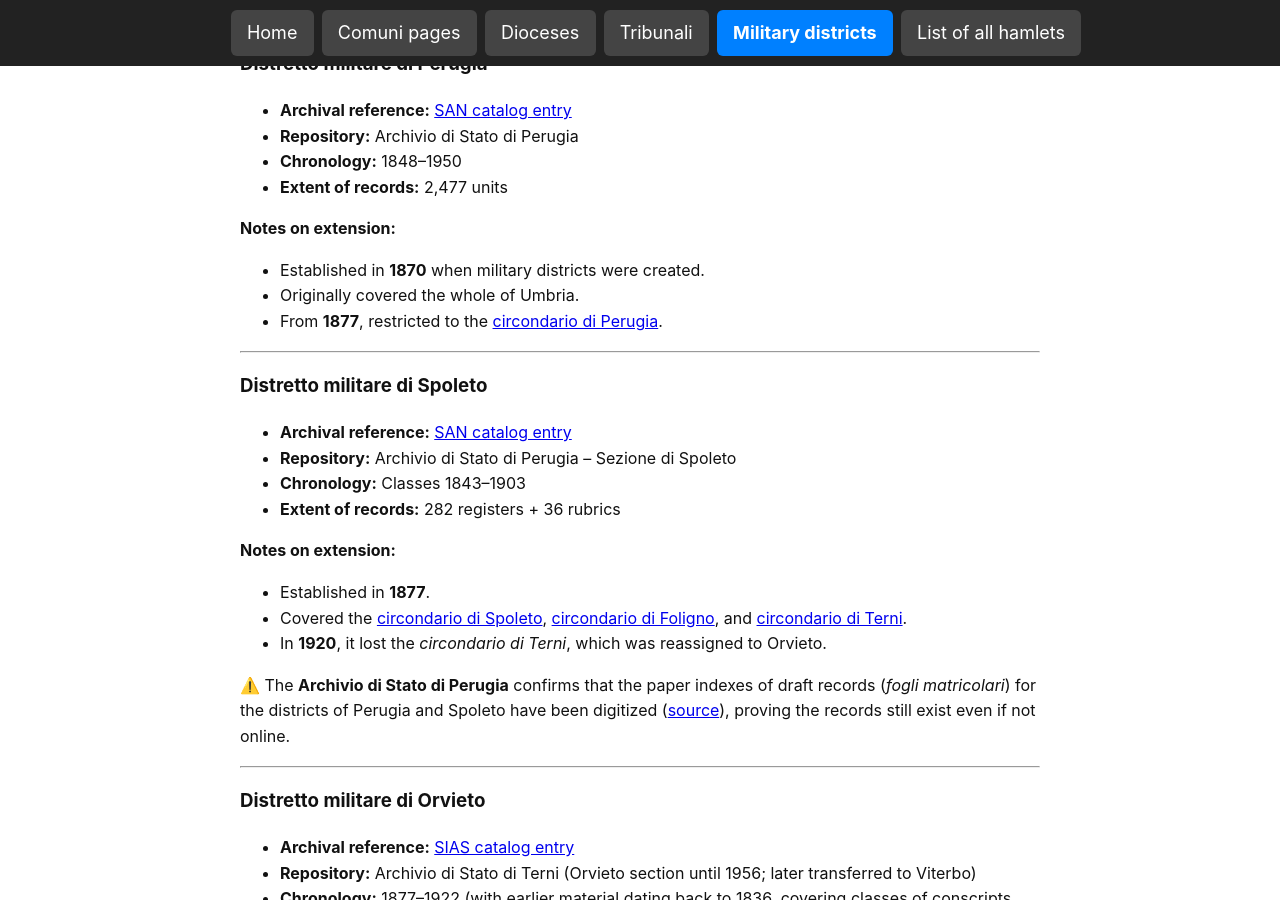
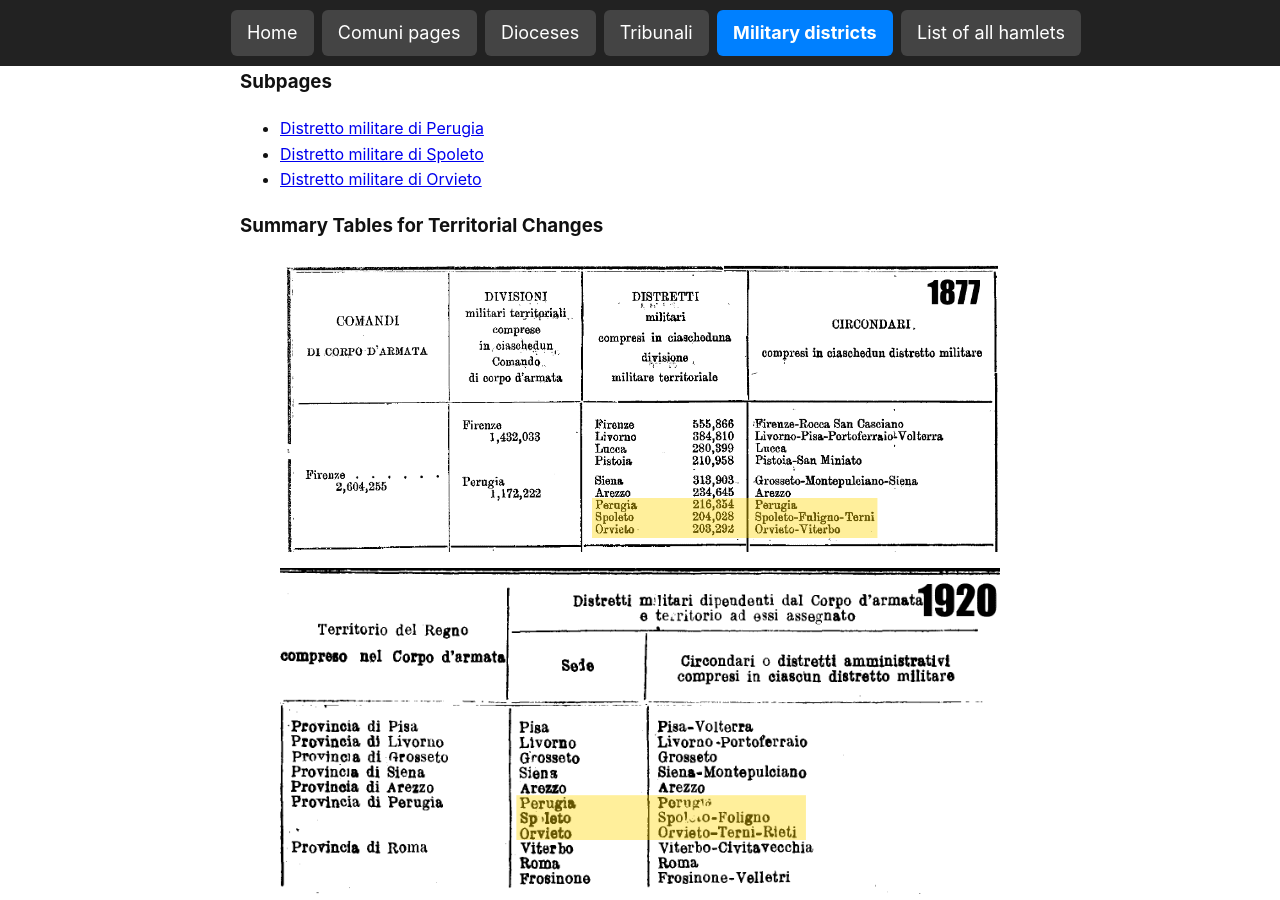
Before and after one commit to genealogy-umbria/genealogy-umbria.github.io, a Jekyll site: the page built from military_divs.md, in a window 1280 px wide and 900 px high, scrolled down 1570 px. Built offline with Jekyll 4.4.1, drawn with Linux system fonts in a browser that asks for light colours; our own code applies the rules of GitHub Pages for plain Markdown files; some of the changed text lies outside the part shown.

Commit message:
refactor pages about military records

```diff
--- a/military_divs.md
+++ b/military_divs.md
@@ -3,6 +3,8 @@
 Military records are essential for genealogical research as they contain detailed information on men subject to military service.
 
 Before unification, however, the situation was different. The Papal States, which governed Umbria until 1860, had **no system of conscription**. The only exception came under French rule (1810–1814), when Napoleon imposed conscription in the *Dipartimento del Trasimeno*.
+
+---
 
 ## Liste di leva
 
@@ -20,6 +22,8 @@ The *ruoli matricolari* (service registers) follow those men judged fit for serv
 
 In Umbria, *ruoli matricolari* survive for the districts of Perugia, Spoleto, and Orvieto. Some have paper indexes digitized locally (Perugia and Spoleto) and others are available online (Orvieto/Viterbo).
 
+---
+
 ## Military districts
 
 The *distretto militare* (military district) was the Italian state’s local military subdivision, primarily responsible for conscription, recruitment, and maintaining *ruoli matricolari* (enlistment registers).
@@ -36,60 +40,11 @@ Only after the annexation of Umbria to the Kingdom of Italy in 1860 did conscrip
   <figcaption><em>Borders in 1883</em></figcaption>
 </figure>
 
----
+### Subpages
 
-### Distretto militare di Perugia
-
-* **Archival reference:** [SAN catalog entry](http://san.beniculturali.it/web/san/dettaglio-complesso-documentario?step=dettaglio&codiSanCompl=san.cat.complArch.96259&id=96259)
-* **Repository:** Archivio di Stato di Perugia
-* **Chronology:** 1848–1950
-* **Extent of records:** 2,477 units
-
-**Notes on extension:**
-
-* Established in **1870** when military districts were created.
-* Originally covered the whole of Umbria.
-* From **1877**, restricted to the [circondario di Perugia](https://it.wikipedia.org/wiki/Circondario_di_Perugia).
-
----
-
-### Distretto militare di Spoleto
-
-* **Archival reference:** [SAN catalog entry](http://san.beniculturali.it/web/san/dettaglio-complesso-documentario?step=dettaglio&codiSanCompl=san.cat.complArch.46377&id=46377)
-* **Repository:** Archivio di Stato di Perugia – Sezione di Spoleto
-* **Chronology:** Classes 1843–1903
-* **Extent of records:** 282 registers + 36 rubrics
-
-**Notes on extension:**
-
-* Established in **1877**.
-* Covered the [circondario di Spoleto](https://it.wikipedia.org/wiki/Circondario_di_Spoleto), [circondario di Foligno](https://it.wikipedia.org/wiki/Circondario_di_Foligno), and [circondario di Terni](https://it.wikipedia.org/wiki/Circondario_di_Terni).
-* In **1920**, it lost the *circondario di Terni*, which was reassigned to Orvieto.
-
-⚠️ The **Archivio di Stato di Perugia** confirms that the paper indexes of draft records (*fogli matricolari*) for the districts of Perugia and Spoleto have been digitized ([source](http://www.archiviodistatoperugia.it/sites/default/files/istruzioni_opendams.pdf)), proving the records still exist even if not online.
-
----
-
-### Distretto militare di Orvieto
-
-* **Archival reference:** [SIAS catalog entry](https://sias-archivi.cultura.gov.it/cgi-bin/pagina.pl?TipoPag=comparc&Chiave=479703&RicSez=fondi&RicTipoScheda=ca&RicProgetto=as%2Dterni%2Dorvieto&RicVM=indice)
-* **Repository:** Archivio di Stato di Terni (Orvieto section until 1956; later transferred to Viterbo)
-* **Chronology:** 1877–1922 (with earlier material dating back to 1836, covering classes of conscripts before the district’s formal creation)
-* **Extent of records:** 185 units (166 registers, 19 fascicoli)
-
-**Notes on extension:**
-
-* Established in **1877**.
-* Initially covered the [circondario di Orvieto](https://it.wikipedia.org/wiki/Circondario_di_Orvieto) and the [circondario di Viterbo](https://it.wikipedia.org/wiki/Circondario_di_Viterbo) (Lazio).
-* In **1920**, it gained the [circondario di Terni](https://it.wikipedia.org/wiki/Circondario_di_Terni), after it was detached from Spoleto.
-
-
-* Indices of **military draft rolls (ruoli matricolari)** for the district of Orvieto are available online through the *[Archivio di Stato di Viterbo](https://archiviodistatoviterbo.cultura.gov.it/patrimonio-documentario/inventari-on-line-1)*. These include:
-
-  * *Ruoli matricolari Orvieto. Parte prima* (1876–1912)
-  * *Ruoli matricolari Orvieto. Parte seconda* (1913–1937)
-  * *Ruoli matricolari Viterbo-Orvieto* (1850–1915)
-
+* [Distretto militare di Perugia](mil/perugia.md)
+* [Distretto militare di Spoleto](mil/spoleto.md)
+* [Distretto militare di Orvieto](mil/orvieto.md)
 
 ### Summary Tables for Territorial Changes
 
```
Also changed, not shown: mil/orvieto.md (added, +46 -0 lines), mil/perugia.md (added, +23 -0 lines), mil/spoleto.md (added, +19 -0 lines), muni_pages/spoleto.md (+10 -10 lines).
